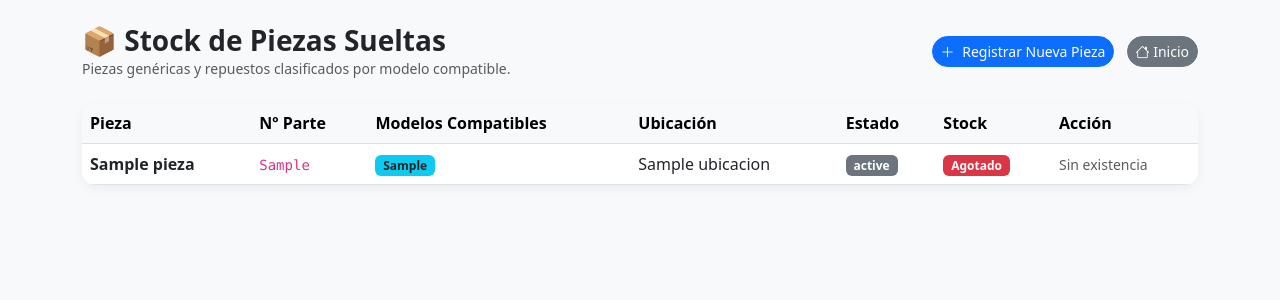
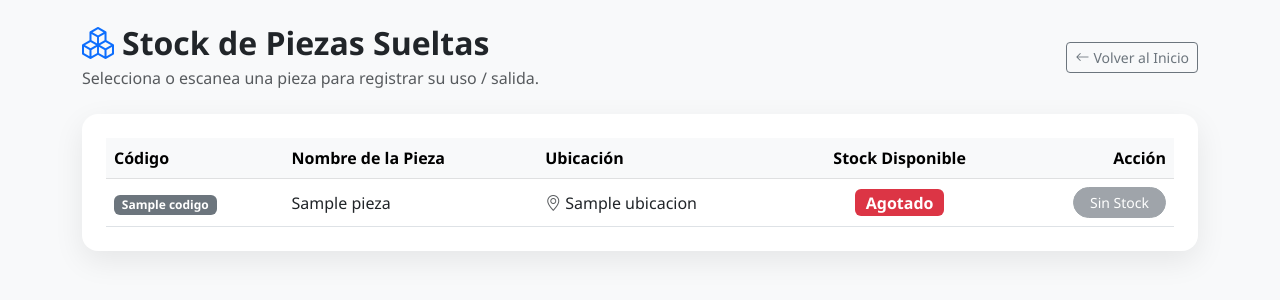
Before and after one commit to bryanyael/inventario-taller, a Flask app: template templates/piezas_sueltas.html in a window 1280 px wide. Shown: the top 300 px of the page. Run offline with Flask 3, Linux system fonts and the light colour scheme; the template is opened without the code that fills it: most values are stand-ins (such as "Sample title", 1, 10 or a date in 2020).

Commit message:
Update piezas_sueltas.html

```diff
--- a/templates/piezas_sueltas.html
+++ b/templates/piezas_sueltas.html
@@ -2,105 +2,101 @@
 <html lang="es">
 <head>
     <meta charset="UTF-8">
-    <title>Stock de Piezas Sueltas</title>
+    <meta name="viewport" content="width=device-width, initial-scale=1.0">
+    <title>Stock de Piezas Sueltas - Taller</title>
+    <!-- Bootstrap 5 CSS e Iconos -->
     <link href="https://cdn.jsdelivr.net/npm/bootstrap@5.3.0/dist/css/bootstrap.min.css" rel="stylesheet">
     <link rel="stylesheet" href="https://cdn.jsdelivr.net/npm/bootstrap-icons@1.11.0/font/bootstrap-icons.css">
     <style>
-        body { background-color: #f8f9fa; }
-        .card-custom { border: none; border-radius: 14px; box-shadow: 0 4px 12px rgba(0,0,0,0.05); }
+        body { background-color: #f8f9fa; font-family: 'Segoe UI', system-ui, -apple-system, sans-serif; }
+        .card-custom { border: none; border-radius: 16px; box-shadow: 0 10px 30px rgba(0,0,0,0.08); }
     </style>
 </head>
 <body>
     <div class="container py-4">
-        <!-- Encabezado -->
+
+        <!-- Encabezado y Navegación -->
         <div class="d-flex justify-content-between align-items-center mb-4">
             <div>
-                <h3 class="fw-bold mb-0">📦 Stock de Piezas Sueltas</h3>
-                <p class="text-muted small mb-0">Piezas genéricas y repuestos clasificados por modelo compatible.</p>
+                <h2 class="fw-bold text-dark mb-1"><i class="bi bi-boxes me-2 text-primary"></i>Stock de Piezas Sueltas</h2>
+                <p class="text-muted mb-0">Selecciona o escanea una pieza para registrar su uso / salida.</p>
             </div>
-            <div>
-                <button type="button" class="btn btn-primary btn-sm rounded-pill me-2" data-bs-toggle="modal" data-bs-target="#modalAgregar">
-                    <i class="bi bi-plus-lg me-1"></i> Registrar Nueva Pieza
-                </button>
-                <a href="/" class="btn btn-secondary btn-sm rounded-pill"><i class="bi bi-house"></i> Inicio</a>
-            </div>
+            <a href="/" class="btn btn-outline-secondary btn-sm"><i class="bi bi-arrow-left me-1"></i>Volver al Inicio</a>
         </div>
 
-        <!-- Tabla de Piezas -->
-        <div class="card card-custom bg-white overflow-hidden">
+        <!-- Tabla de Piezas / Repuestos -->
+        <div class="card card-custom p-4">
             <div class="table-responsive">
                 <table class="table table-hover align-middle mb-0">
                     <thead class="table-light">
                         <tr>
-                            <th>Pieza</th>
-                            <th>Nº Parte</th>
-                            <th>Modelos Compatibles</th>
+                            <th>Código</th>
+                            <th>Nombre de la Pieza</th>
                             <th>Ubicación</th>
-                            <th>Estado</th>
-                            <th>Stock</th>
-                            <th>Acción</th>
+                            <th class="text-center">Stock Disponible</th>
+                            <th class="text-end">Acción</th>
                         </tr>
                     </thead>
                     <tbody>
-                        {% for p in piezas %}
+                        {% for pieza in piezas %}
                         <tr>
-                            <td class="fw-bold">{{ p.nombre }}</td>
-                            <td><code>{{ p.codigo_parte or '—' }}</code></td>
-                            <td><span class="badge bg-info text-dark">{{ p.modelos_compatibles or 'Universal' }}</span></td>
-                            <td>{{ p.ubicacion }}</td>
-                            <td><span class="badge bg-secondary">{{ p.estado }}</span></td>
-                            <td>
-                                {% if p.cantidad > 0 %}
-                                    <span class="badge bg-success font-monospace">{{ p.cantidad }} disponible(s)</span>
+                            <td class="fw-bold"><span class="badge bg-secondary">{{ pieza.codigo }}</span></td>
+                            <td>{{ pieza.nombre }}</td>
+                            <td><i class="bi bi-geo-alt me-1 text-muted"></i>{{ pieza.ubicacion or 'Estante General' }}</td>
+                            <td class="text-center">
+                                {% if pieza.cantidad > 0 %}
+                                    <span class="badge bg-success fs-6">{{ pieza.cantidad }} uds.</span>
                                 {% else %}
-                                    <span class="badge bg-danger">Agotado</span>
+                                    <span class="badge bg-danger fs-6">Agotado</span>
                                 {% endif %}
                             </td>
-                            <td>
-                                {% if p.cantidad > 0 %}
-                                    <button type="button" class="btn btn-sm btn-outline-primary rounded-pill" data-bs-toggle="modal" data-bs-target="#modalUsar{{ p.id }}">
-                                        <i class="bi bi-box-arrow-right me-1"></i> Usar 1
+                            <td class="text-end">
+                                {% if pieza.cantidad > 0 %}
+                                    <!-- Botón para tomar piezas -->
+                                    <button type="button" class="btn btn-sm btn-warning fw-bold rounded-pill px-3" data-bs-toggle="modal" data-bs-target="#modalTomar{{ loop.index }}">
+                                        <i class="bi bi-box-arrow-down me-1"></i> Tomar Pieza
                                     </button>
+                                {% else %}
+                                    <button class="btn btn-sm btn-secondary rounded-pill px-3" disabled>Sin Stock</button>
+                                {% endif %}
 
-                                    <!-- Modal Descontar Stock -->
-                                    <div class="modal fade" id="modalUsar{{ p.id }}" tabindex="-1" aria-hidden="true">
+                                <!-- Modal para Registrar Salida de Piezas -->
+                                <div class="modal fade text-start" id="modalTomar{{ loop.index }}" tabindex="-1" aria-hidden="true">
                                     <div class="modal-dialog modal-dialog-centered">
                                         <div class="modal-content">
-                                                <form action="/usar_pieza_suelta/{{ p.id }}" method="POST">
-                                                    <div class="modal-header bg-primary text-white">
-                                                        <h5 class="modal-title">Usar Repuesto: {{ p.nombre }}</h5>
-                                                        <button type="button" class="btn-close btn-close-white" data-bs-dismiss="modal" aria-label="Close"></button>
+                                            <div class="modal-header bg-warning text-dark">
+                                                <h5 class="modal-title fw-bold"><i class="bi bi-box-arrow-down me-2"></i>Tomar Pieza: {{ pieza.nombre }}</h5>
+                                                <button type="button" class="btn-close" data-bs-dismiss="modal" aria-label="Close"></button>
                                             </div>
+                                            <form action="/piezas/tomar/{{ pieza.codigo }}" method="POST">
                                                 <div class="modal-body">
                                                     <div class="mb-3">
-                                                            <label class="form-label">Técnico que toma la pieza</label>
-                                                            <input type="text" name="tecnico" class="form-control" placeholder="Nombre del técnico" required>
+                                                        <label class="form-label fw-bold">Cantidad a tomar (Máx: {{ pieza.cantidad }}):</label>
+                                                        <input type="number" name="cantidad" class="form-control" min="1" max="{{ pieza.cantidad }}" value="1" required>
                                                     </div>
                                                     <div class="mb-3">
-                                                            <label class="form-label">Máquina o destino donde se usará</label>
-                                                            <input type="text" name="maquina_destino" class="form-control" placeholder="Ej: M3540-01 o Cliente X" required>
+                                                        <label class="form-label fw-bold">Técnico / Persona que la retira:</label>
+                                                        <input type="text" name="tecnico" class="form-control" placeholder="Ej. Juan Pérez" required>
                                                     </div>
                                                     <div class="mb-3">
-                                                            <label class="form-label">Motivo / Observaciones</label>
-                                                            <input type="text" name="motivo" class="form-control" placeholder="Ej: Mantenimiento o Reemplazo" required>
+                                                        <label class="form-label fw-bold">¿Para qué máquina o trabajo se usará?</label>
+                                                        <input type="text" name="motivo" class="form-control" placeholder="Ej. Reparación de Taladro T-102 / Mantenimiento general" required>
                                                     </div>
                                                 </div>
                                                 <div class="modal-footer">
-                                                        <button type="button" class="btn btn-secondary btn-sm" data-bs-dismiss="modal">Cancelar</button>
-                                                        <button type="submit" class="btn btn-primary btn-sm">Confirmar Salida</button>
+                                                    <button type="button" class="btn btn-light" data-bs-dismiss="modal">Cancelar</button>
+                                                    <button type="submit" class="btn btn-warning fw-bold">Confirmar Retiro</button>
                                                 </div>
                                             </form>
                                         </div>
                                     </div>
                                 </div>
-                                {% else %}
-                                    <span class="text-muted small">Sin existencia</span>
-                                {% endif %}
+
                             </td>
                         </tr>
                         {% else %}
                         <tr>
-                            <td colspan="7" class="text-center py-4 text-muted">No hay piezas sueltas en el stock.</td>
+                            <td colspan="5" class="text-center py-4 text-muted">No hay piezas sueltas o repuestos registrados en el sistema.</td>
                         </tr>
                         {% endfor %}
                     </tbody>
@@ -109,56 +105,7 @@
         </div>
     </div>
 
-    <!-- Modal Registrar Nueva Pieza Suelta -->
-    <div class="modal fade" id="modalAgregar" tabindex="-1" aria-hidden="true">
-        <div class="modal-dialog modal-dialog-centered">
-            <div class="modal-content">
-                <form action="/admin/agregar_pieza_suelta" method="POST">
-                    <div class="modal-header bg-dark text-white">
-                        <h5 class="modal-title">📦 Registrar Nueva Pieza Suelta</h5>
-                        <button type="button" class="btn-close btn-close-white" data-bs-dismiss="modal" aria-label="Close"></button>
-                    </div>
-                    <div class="modal-body">
-                        <div class="mb-3">
-                            <label class="form-label">Nombre del repuesto / pieza</label>
-                            <input type="text" name="nombre" class="form-control" placeholder="Ej: Cilindro OPC" required>
-                        </div>
-                        <div class="mb-3">
-                            <label class="form-label">Modelos compatibles</label>
-                            <input type="text" name="modelos_compatibles" class="form-control" placeholder="Ej: Kyocera M3540 / M3040 / M3550">
-                        </div>
-                        <div class="mb-3">
-                            <label class="form-label">Código / Nº de parte (Opcional)</label>
-                            <input type="text" name="codigo_parte" class="form-control" placeholder="Ej: 302LV93010">
-                        </div>
-                        <div class="row">
-                            <div class="col-6 mb-3">
-                                <label class="form-label">Cantidad inicial</label>
-                                <input type="number" name="cantidad" class="form-control" value="1" min="1" required>
-                            </div>
-                            <div class="col-6 mb-3">
-                                <label class="form-label">Estado</label>
-                                <select name="estado" class="form-select">
-                                    <option value="Nuevo">Nuevo</option>
-                                    <option value="Usado / Operativo">Usado / Operativo</option>
-                                    <option value="Revisar">Revisar</option>
-                                </select>
-                            </div>
-                        </div>
-                        <div class="mb-3">
-                            <label class="form-label">Ubicación en taller</label>
-                            <input type="text" name="ubicacion" class="form-control" value="Estante Taller" placeholder="Ej: Estante A - Caja 2">
-                        </div>
-                    </div>
-                    <div class="modal-footer">
-                        <button type="button" class="btn btn-secondary btn-sm" data-bs-dismiss="modal">Cancelar</button>
-                        <button type="submit" class="btn btn-success btn-sm">Guardar Pieza</button>
-                    </div>
-                </form>
-            </div>
-        </div>
-    </div>
-
+    <!-- Bootstrap JS -->
     <script src="https://cdn.jsdelivr.net/npm/bootstrap@5.3.0/dist/js/bootstrap.bundle.min.js"></script>
 </body>
 </html>
```
Lines whose indentation alone changed are shown as unchanged.
